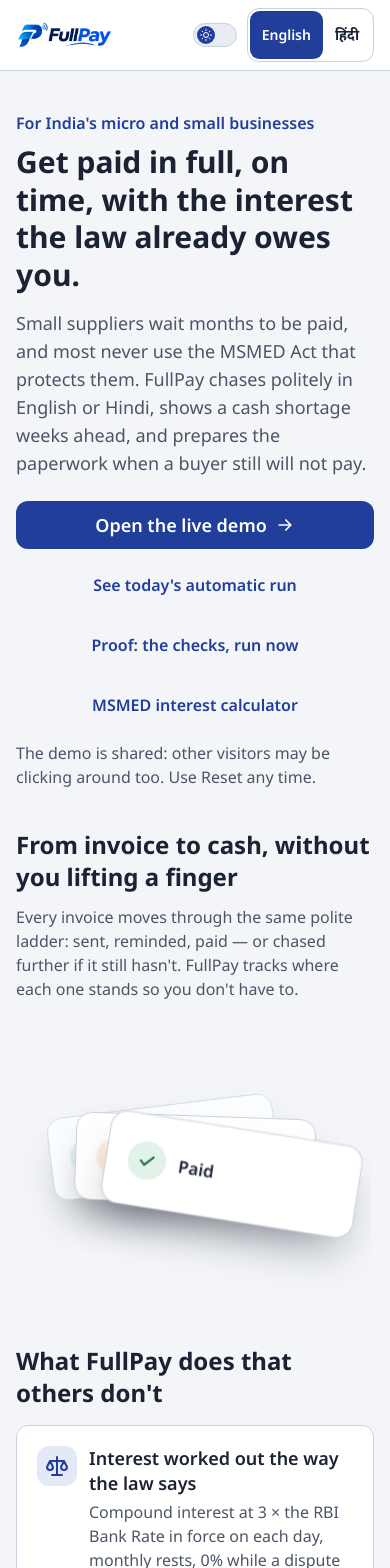
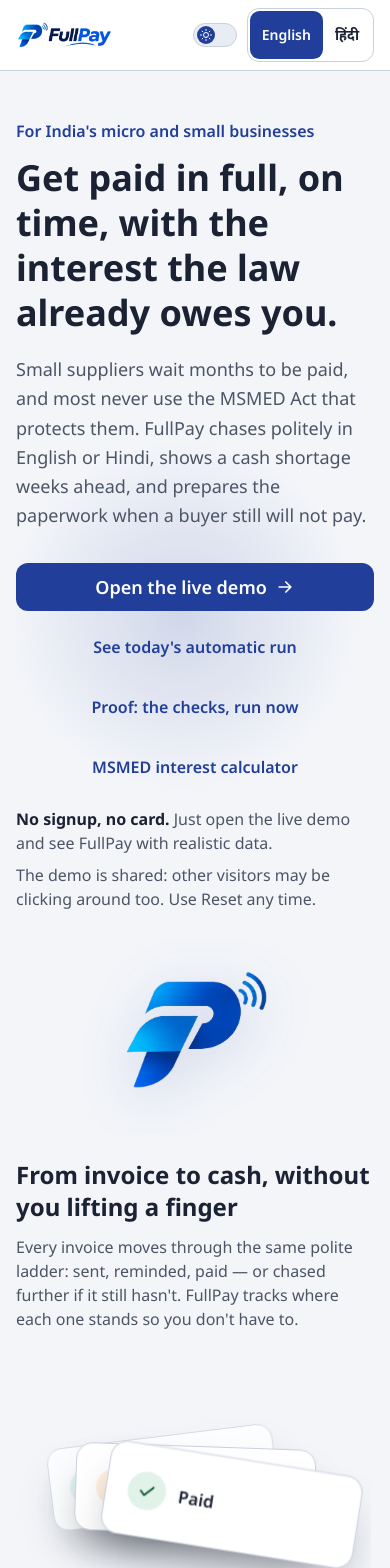
Before and after one commit to MartOcd1709/fullpay, a Next.js app: page / in a window 390 px wide. Shown: the top 1568 px of the page. Built offline with nearby package versions, Linux system fonts and the light colour scheme; no server answers; the database is empty; what to-words would draw is missing.

Commit message:
Update FullPay logo design

```diff
--- a/app/globals.css
+++ b/app/globals.css
@@ -23,6 +23,7 @@
   --radius: 0.75rem;
   --skeleton-hi: #f6f8fb;
   --elev-shadow: 0 12px 28px -10px rgb(15 23 42 / 0.25);
+  --accent-glow: rgb(33 63 154 / 0.16);
   color-scheme: light;
 }
 
@@ -50,6 +51,7 @@
     --info-soft: #10313a;
     --skeleton-hi: #2f3a52;
     --elev-shadow: 0 12px 28px -10px rgb(0 0 0 / 0.55), 0 0 0 1px rgb(255 255 255 / 0.06);
+    --accent-glow: rgb(138 160 245 / 0.35);
     color-scheme: dark;
   }
 }
@@ -74,6 +76,7 @@
   --info-soft: #10313a;
   --skeleton-hi: #2f3a52;
   --elev-shadow: 0 12px 28px -10px rgb(0 0 0 / 0.55), 0 0 0 1px rgb(255 255 255 / 0.06);
+  --accent-glow: rgb(138 160 245 / 0.35);
   color-scheme: dark;
 }
 
@@ -340,6 +343,22 @@
 .slide-in-right { transform: translateX(1.25rem); }
 .slide-in-visible { opacity: 1; transform: translateY(0) translateX(0); }
 
+/* Landing hero: ambient glow behind the brand mark, theme-aware via --accent-glow (set per theme above) so
+   it reads as a soft accent halo in light mode and a brighter dark-hero glow without any separate dark CSS. */
+.hero-glow {
+  position: absolute;
+  top: 50%;
+  right: 1rem;
+  width: 22rem;
+  height: 22rem;
+  background: radial-gradient(circle, var(--accent-glow) 0%, transparent 70%);
+  transform: translateY(-50%);
+  pointer-events: none;
+}
+.hero-mark {
+  filter: drop-shadow(0 12px 28px var(--accent-glow));
+}
+
 @media (prefers-reduced-motion: reduce) {
   *, *::before, *::after { animation: none !important; transition: none !important; scroll-behavior: auto !important; }
   /* Reduced motion removes the movement itself, not just its easing: show final state immediately, no transform. */
--- a/app/page.js
+++ b/app/page.js
@@ -3,6 +3,7 @@
 import Icon from "@/components/public/Icon";
 import FauxThreeD from "@/components/public/FauxThreeD";
 import SlideIn from "@/components/ui/SlideIn";
+import Logo from "@/components/ui/Logo";
 import { getLang, tr, inr, lakh, day } from "@/components/public/lang";
 import { run } from "@/lib/services/context";
 import { demoLinks } from "@/lib/services/letters";
@@ -34,32 +35,45 @@
   const links = demo?.links;
   return (
     <Shell lang={lang} wide brandHref={null} footer={<p>{t("public.landing.honest")}</p>}>
-      <section className="enter py-4 sm:py-10">
+      <section className="enter relative overflow-hidden py-6 sm:py-14">
+        <div className="hero-glow" aria-hidden="true" />
+        <div className="relative grid gap-10 lg:grid-cols-[1.1fr_0.9fr] lg:items-center">
+          <div>
             <p className="font-semibold text-accent">{t("public.landing.kicker")}</p>
-        <h1 className="mt-2 max-w-3xl text-3xl font-bold leading-tight sm:text-4xl">{t("public.landing.h1")}</h1>
-        <p className="mt-4 max-w-2xl text-lg text-ink-muted">{t("public.landing.problem")}</p>
-        <div className="mt-6 flex flex-col gap-3 sm:flex-row sm:flex-wrap">
+            <h1 className="mt-3 max-w-xl text-4xl font-bold leading-tight sm:text-5xl">{t("public.landing.h1")}</h1>
+            <p className="mt-5 max-w-xl text-lg leading-relaxed text-ink-muted">{t("public.landing.problem")}</p>
+            <div className="mt-8 flex flex-col gap-3 sm:flex-row sm:flex-wrap">
               {demo ? (
                 <form method="post" action="/api/auth/demo">
-              <button type="submit" className={`${BTN} w-full bg-accent text-lg text-on-accent hover:bg-accent-strong sm:w-auto`}>
+                  <button type="submit" className={`${BTN} hover-lift w-full bg-accent text-lg text-on-accent hover:bg-accent-strong sm:w-auto`}>
                     {t("public.landing.open_demo")}
                     <Icon name="arrow" />
                   </button>
                 </form>
               ) : (
-            <Link href="/login" className={`${BTN} bg-accent text-lg text-on-accent hover:bg-accent-strong`}>{t("public.landing.sign_in")}</Link>
+                <Link href="/login" className={`${BTN} hover-lift bg-accent text-lg text-on-accent hover:bg-accent-strong`}>{t("public.landing.sign_in")}</Link>
               )}
               {links?.pay_token && (
-            <Link href={`/pay/${links.pay_token}`} className={`${BTN} border border-line bg-surface text-ink hover:bg-surface-2`}>{t("public.landing.customer_view")}</Link>
+                <Link href={`/pay/${links.pay_token}`} className={`${BTN} hover-lift border border-line bg-surface text-ink hover:bg-surface-2`}>{t("public.landing.customer_view")}</Link>
               )}
               {links?.verify_prefix && (
-            <Link href={`/v/${links.verify_prefix}`} className={`${BTN} border border-line bg-surface text-ink hover:bg-surface-2`}>{t("public.landing.verify_letter")}</Link>
+                <Link href={`/v/${links.verify_prefix}`} className={`${BTN} hover-lift border border-line bg-surface text-ink hover:bg-surface-2`}>{t("public.landing.verify_letter")}</Link>
               )}
-          <Link href="/status" className={`${BTN} text-accent hover:bg-accent-soft`}>{t("public.landing.status")}</Link>
-          <Link href="/proof" className={`${BTN} text-accent hover:bg-accent-soft`}>{t("public.landing.proof")}</Link>
-          <Link href="/calculator" className={`${BTN} text-accent hover:bg-accent-soft`}>{t("public.landing.calculator")}</Link>
+              <Link href="/status" className={`${BTN} hover-lift text-accent hover:bg-accent-soft`}>{t("public.landing.status")}</Link>
+              <Link href="/proof" className={`${BTN} hover-lift text-accent hover:bg-accent-soft`}>{t("public.landing.proof")}</Link>
+              <Link href="/calculator" className={`${BTN} hover-lift text-accent hover:bg-accent-soft`}>{t("public.landing.calculator")}</Link>
             </div>
-        {demo && <p className="mt-3 text-ink-muted">{t("public.landing.demo_note")}</p>}
+            {demo && (
+              <p className="mt-4 text-ink-muted">
+                <strong className="text-ink">{t("public.landing.cta_hint_bold")}</strong> {t("public.landing.cta_hint_rest")}
+              </p>
+            )}
+            {demo && <p className="mt-2 text-ink-muted">{t("public.landing.demo_note")}</p>}
+          </div>
+          <div className="relative flex justify-center lg:justify-end">
+            <Logo variant="mark" className="hero-mark h-40 w-40 sm:h-48 sm:w-48 lg:h-56 lg:w-56" alt="" />
+          </div>
+        </div>
       </section>
 
       <SlideIn as="section" aria-labelledby="flow" className="py-6">
```
Also changed, not shown: lib/i18n/en.json, lib/i18n/hi.json. Lines whose indentation alone changed are shown as unchanged.
